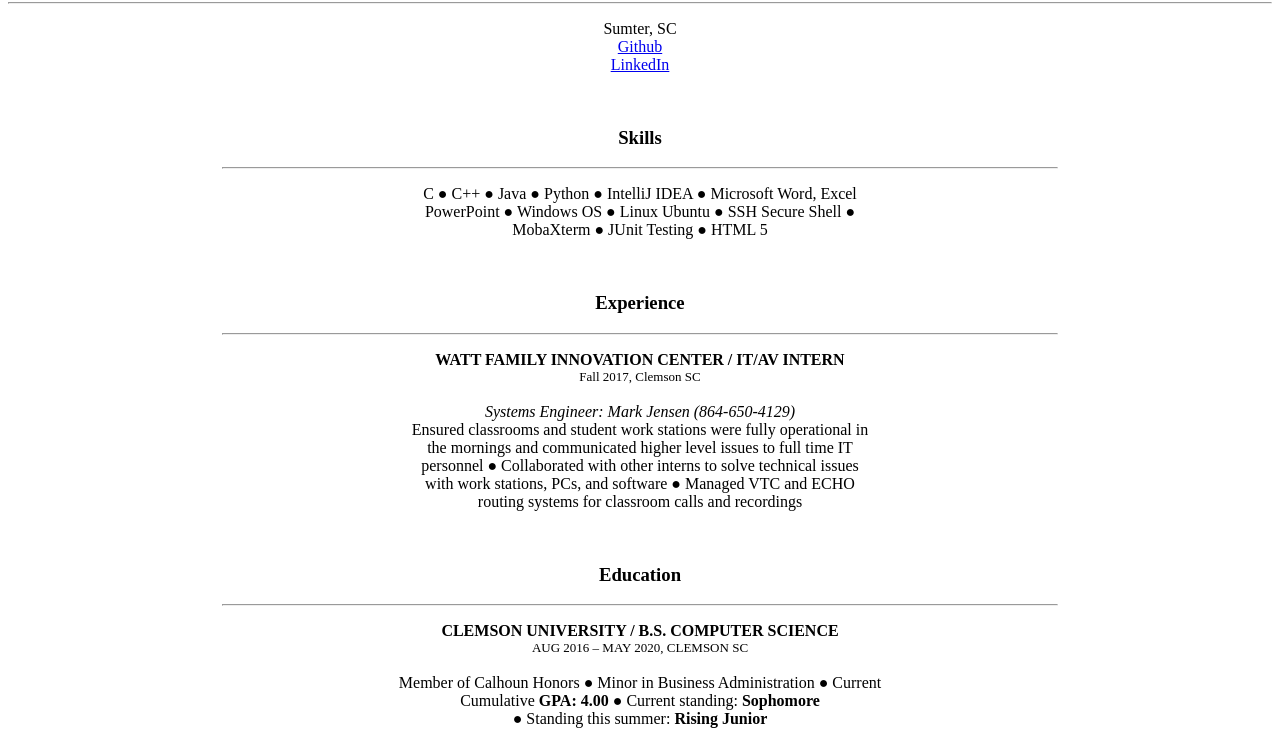
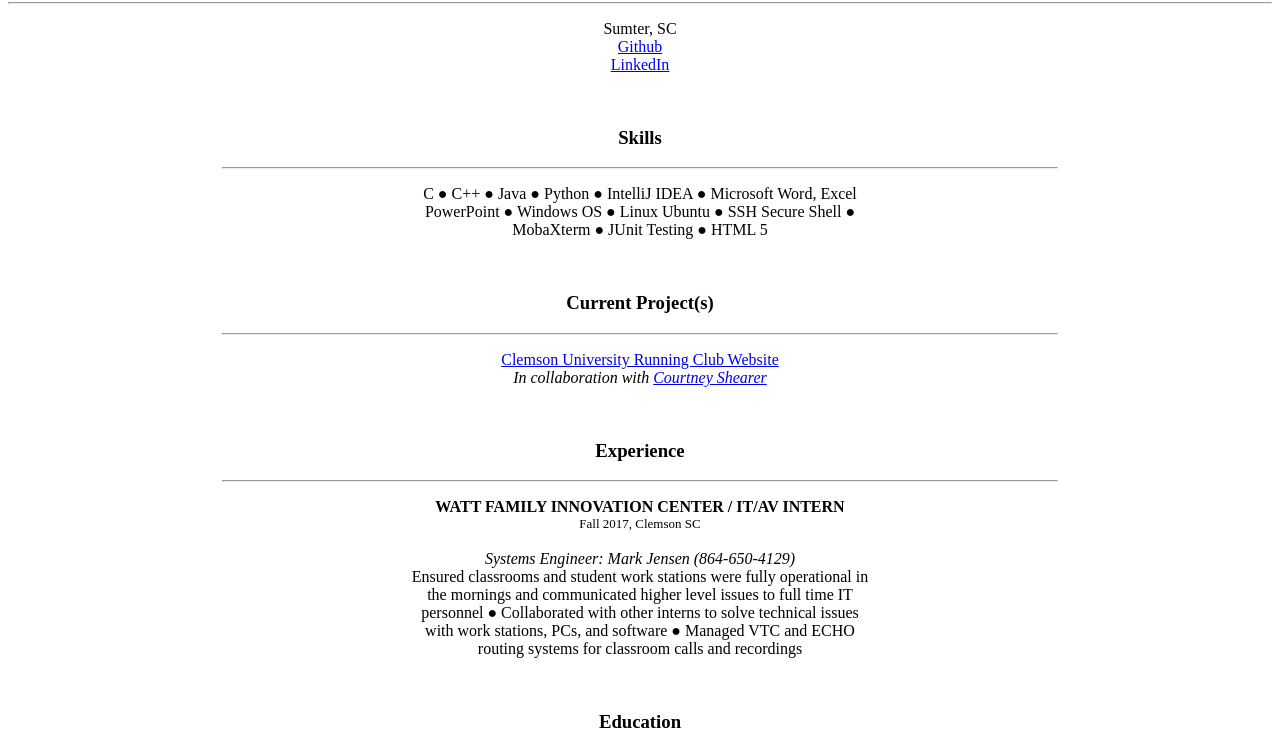
Before and after one commit to bfidler/bfidler.github.io, a plain HTML site: page index.html in a window 1280 px wide. Shown: the part 69-800 px from the top of the page. Drawn offline with Linux system fonts and the light colour scheme.

Commit message:
Under construction

```diff
--- a/index.html
+++ b/index.html
@@ -37,6 +37,16 @@
 			C ● C++ ● Java ● Python ● IntelliJ IDEA ● Microsoft Word, Excel <br>
 			PowerPoint ● Windows OS ● Linux Ubuntu ● SSH Secure Shell ● <br>
 			MobaXterm ● JUnit Testing ● HTML 5 <br>
+		</p>
+
+		<br>
+
+		<h3 align="center">Current Project(s)</h3>
+		<hr width="66%">
+
+		<p align="center">
+			<a href="http://clemsonrunningclub.com" target="_blank">Clemson University Running Club Website</a><br />
+			<em>In collaboration with <a href="http://courtneyshearer.me/" target="_blank">Courtney Shearer</a></em>
 		</p>
 
 		<br>
```
